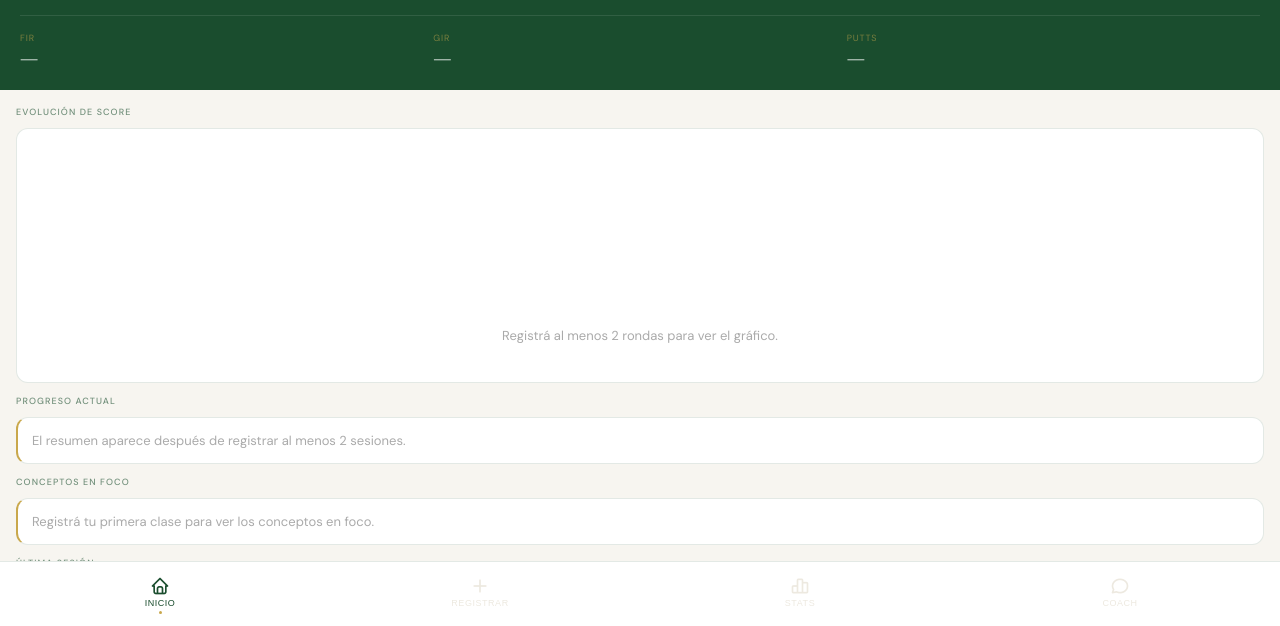
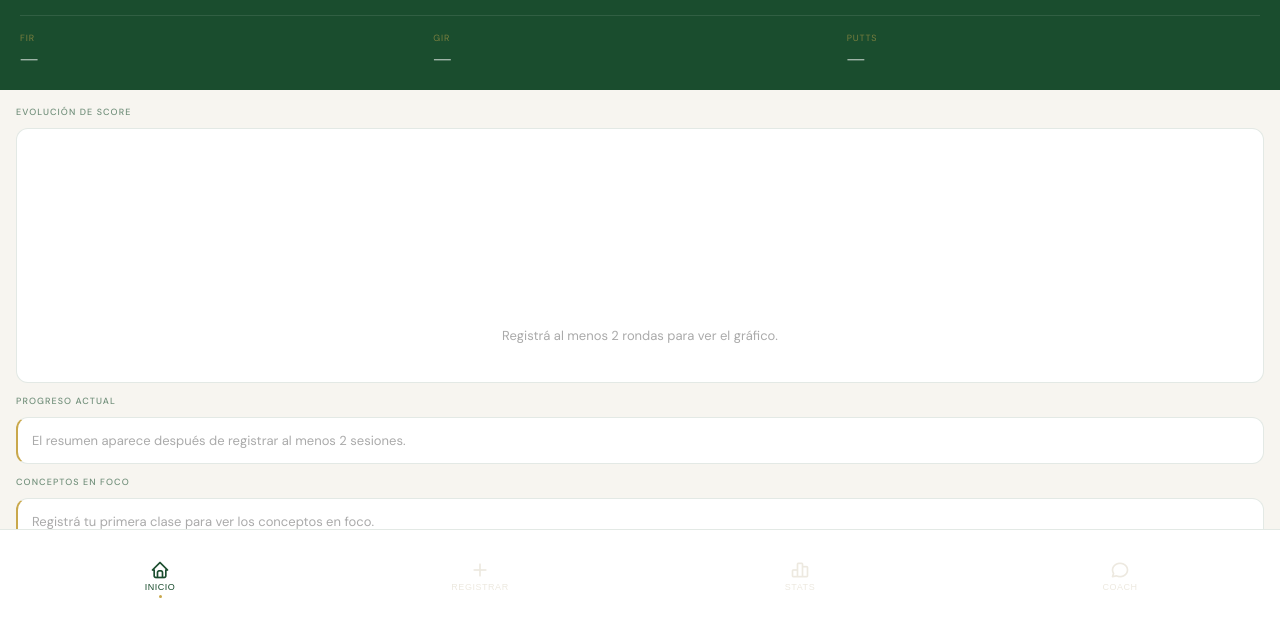
Before and after one commit to snougues/caddie, a plain HTML site: page index.html in a window 1280 px wide. Shown: the part 174-800 px from the top of the page. Drawn offline with nearby package versions, Linux system fonts and the light colour scheme.

Commit message:
barra inferior mas alta 2

```diff
--- a/index.html
+++ b/index.html
@@ -119,7 +119,7 @@ textarea { resize: none; min-height: 80px; line-height: 1.5; }
 .dot-loader span:nth-child(3) { animation-delay: 0.4s; }
 @keyframes dl { 0%,80%,100%{transform:scale(0.6);opacity:0.4} 40%{transform:scale(1);opacity:1} }
 .bottom-nav { display: flex; background: var(--white); border-top: 0.5px solid var(--border); padding-bottom: var(--safe-bottom); flex-shrink: 0; z-index: 10; }
-.nav-item { flex: 1; display: flex; flex-direction: column; align-items: center; padding: 14px 0 12px; cursor: pointer; border: none; background: none; }
+.nav-item { flex: 1; display: flex; flex-direction: column; align-items: center; padding: 30px 0 28px; cursor: pointer; border: none; background: none; }
 .nav-icon { font-size: 20px; color: var(--cream-dark); transition: color 0.2s; }
 .nav-label { font-size: 9px; letter-spacing: 0.06em; text-transform: uppercase; color: var(--cream-dark); margin-top: 2px; }
 .nav-dot { width: 3px; height: 3px; background: var(--gold); border-radius: 50%; margin-top: 3px; opacity: 0; }
```
